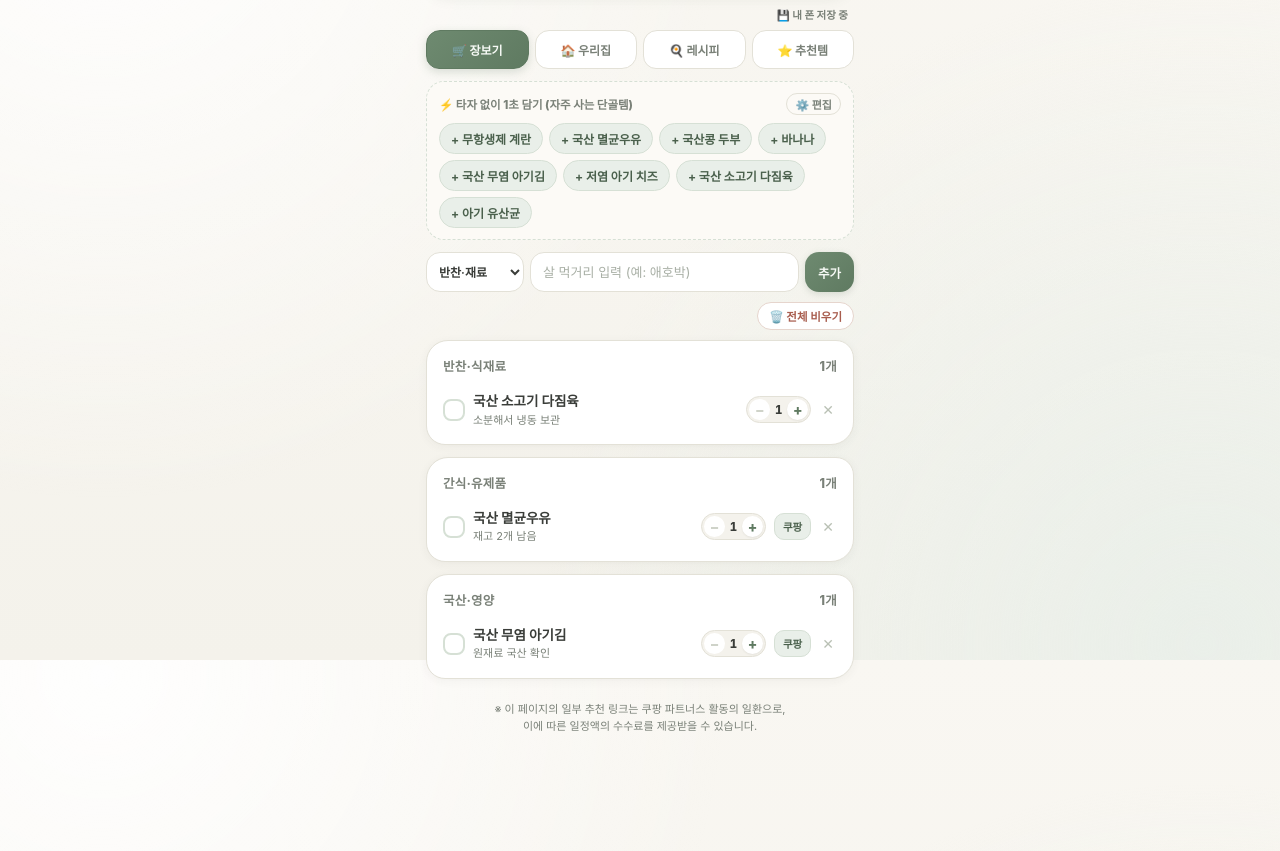
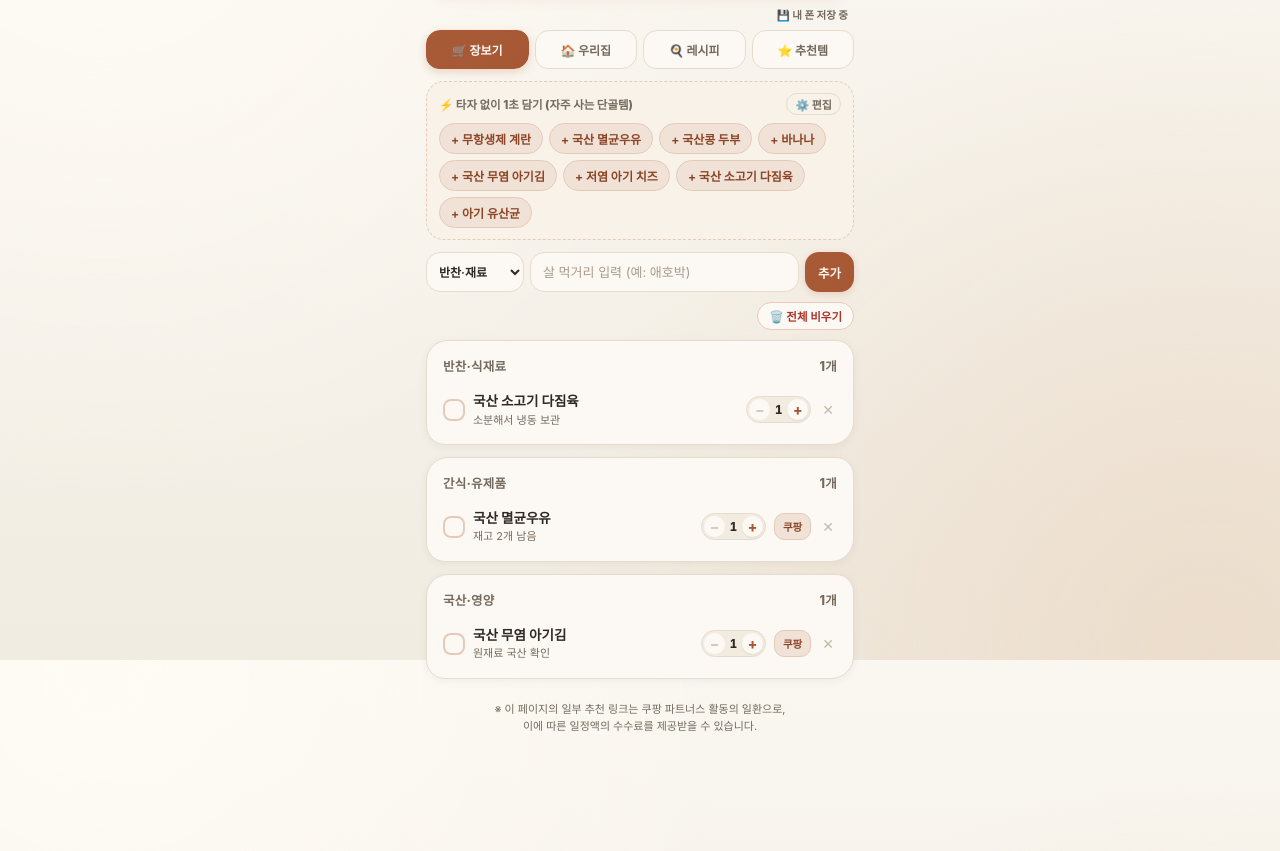
Before and after one commit to ranolist/baby-food, a plain HTML site: page index.html in a window 1280 px wide. Shown: the part 140-991 px from the top of the page. Drawn offline with nearby package versions, Linux system fonts and the light colour scheme.

Commit message:
컬러 테마 4종을 아이보리·테라코타 / 두부·실버블루 / 세이지 / 버건디 저채도 팔레트로 교체
- 기본 테마를 테라코타로 변경, 옛 테마 키(hunter·butter·blossom)는 가까운 테마로 매핑
- 카드·틴트·배지·상태 칩 색상과 대비 조정, theme-color·manifest 색 동기화

```diff
--- a/index.html
+++ b/index.html
@@ -22,57 +22,57 @@
 <link rel="icon" type="image/png" sizes="32x32" href="favicon-32.png">
 <link rel="icon" type="image/png" sizes="192x192" href="icon-192.png">
 <link rel="icon" href="favicon.ico" sizes="any">
-<meta name="theme-color" content="#F7F5F0">
+<meta name="theme-color" content="#F7F3EC">
 <meta name="apple-mobile-web-app-capable" content="yes">
 <meta name="apple-mobile-web-app-status-bar-style" content="default">
 <meta name="apple-mobile-web-app-title" content="집밥수첩">
 <style>
   :root {
-    /* ── 🎨 기본 팔레트: 🌿 세이지 · 오트밀 ── */
-    --bg: #F7F5F0;
-    --bg-top: #F9F7F2;
-    --bg-bottom: #F4F2EB;
-    --glow-rgb: 233, 239, 233;
-    --glow-hi-rgb: 255, 255, 255;
-    --card: #FFFFFF;
-    --card-soft: #FCFAF6;
-    --card-tint: #F8FAF6;
-    --text: #3A3D39;
-    --text-soft: #4E5A4C;
-    --sub: #7A8178;
-    --faint: #B9C0B4;
-    --faint-2: #CFD3C9;
-    --placeholder: #A8AFA5;
-    --accent: #5F7A61;
-    --accent-deep: #4A604C;
-    --accent-point: #5F7A61;
-    --accent-soft: #E9EFE9;
-    --accent-soft-2: #EEF3EA;
-    --accent-line: #D6E0D5;
-    --accent-line-2: #DCE4DB;
-    --accent-line-3: #CFDACC;
-    --accent-grad-1: #6E8A70;
-    --accent-grad-2: #5F7A61;
-    --on-accent: #F7FAF6;
-    --header-grad-1: #F4F6F0;
-    --header-grad-2: #E9EFE9;
-    --header-grad-3: #F1EFE6;
-    --line: #E3E1D7;
-    --line-soft: #EFEDE4;
-    --chip-bg: #F4F2EC;
-    --tint: #F1F2EA;
-    --tint-2: #EFF2EA;
-    --amber: #92794A;
-    --amber-soft: #F4EFE2;
-    --red: #A85D4E;
-    --red-soft: #F7EAE5;
-    --red-line: #E6D5CD;
-    --shadow-rgb: 95, 122, 97;
-    --ink-rgb: 58, 61, 57;
-    --toast-bg: #3A3D39;
-    --toast-text: #F7F5F0;
+    /* ── 🎨 기본 팔레트 1: 🏺 아이보리 · 테라코타 ── */
+    --bg: #F7F3EC;
+    --bg-top: #FAF7F1;
+    --bg-bottom: #F1ECE2;
+    --glow-rgb: 235, 219, 201;
+    --glow-hi-rgb: 255, 252, 246;
+    --card: #FCF9F4;
+    --card-soft: #F8F2E9;
+    --card-tint: #F9F4ED;
+    --text: #2F2925;
+    --text-soft: #463B33;
+    --sub: #756A5E;
+    --faint: #C6B9AA;
+    --faint-2: #D6CABB;
+    --placeholder: #A99A8B;
+    --accent: #A75734;
+    --accent-deep: #8C4527;
+    --accent-point: #B26A45;
+    --accent-soft: #F0E2D6;
+    --accent-soft-2: #F5EBE1;
+    --accent-line: #E4CBB8;
+    --accent-line-2: #EDD8C7;
+    --accent-line-3: #DCBEA8;
+    --accent-grad-1: #A85B37;
+    --accent-grad-2: #9C4F2F;
+    --on-accent: #FDF8F3;
+    --header-grad-1: #FAF3EA;
+    --header-grad-2: #EFDFD0;
+    --header-grad-3: #F6EEE3;
+    --line: #E6DCCD;
+    --line-soft: #F0E9DD;
+    --chip-bg: #F2EBDF;
+    --tint: #EEE8DC;
+    --tint-2: #F3EEE5;
+    --amber: #8A6A2F;
+    --amber-soft: #F5EDD8;
+    --red: #AB3327;
+    --red-soft: #F9E3DC;
+    --red-line: #EAC8BC;
+    --shadow-rgb: 167, 87, 52;
+    --ink-rgb: 47, 41, 37;
+    --toast-bg: #2F2925;
+    --toast-text: #F7F3EC;
     /* 예전 이름 그대로 쓰는 곳이 있어도 테마를 따라가게 연결 */
-    --green: var(--accent);
+    --green: var(--accent-deep);
     --green-soft: var(--accent-soft);
     --sage: var(--accent);
     --sage-deep: var(--accent-deep);
@@ -80,190 +80,190 @@
     --sage-soft: var(--accent-soft);
   }
 
-  /* 🌿 세이지 · 오트밀 */
+  /* 🏺 아이보리 · 테라코타 (기본) */
+  :root[data-theme="terracotta"] {
+    --bg: #F7F3EC;
+    --bg-top: #FAF7F1;
+    --bg-bottom: #F1ECE2;
+    --glow-rgb: 235, 219, 201;
+    --glow-hi-rgb: 255, 252, 246;
+    --card: #FCF9F4;
+    --card-soft: #F8F2E9;
+    --card-tint: #F9F4ED;
+    --text: #2F2925;
+    --text-soft: #463B33;
+    --sub: #756A5E;
+    --faint: #C6B9AA;
+    --faint-2: #D6CABB;
+    --placeholder: #A99A8B;
+    --accent: #A75734;
+    --accent-deep: #8C4527;
+    --accent-point: #B26A45;
+    --accent-soft: #F0E2D6;
+    --accent-soft-2: #F5EBE1;
+    --accent-line: #E4CBB8;
+    --accent-line-2: #EDD8C7;
+    --accent-line-3: #DCBEA8;
+    --accent-grad-1: #A85B37;
+    --accent-grad-2: #9C4F2F;
+    --on-accent: #FDF8F3;
+    --header-grad-1: #FAF3EA;
+    --header-grad-2: #EFDFD0;
+    --header-grad-3: #F6EEE3;
+    --line: #E6DCCD;
+    --line-soft: #F0E9DD;
+    --chip-bg: #F2EBDF;
+    --tint: #EEE8DC;
+    --tint-2: #F3EEE5;
+    --amber: #8A6A2F;
+    --amber-soft: #F5EDD8;
+    --red: #AB3327;
+    --red-soft: #F9E3DC;
+    --red-line: #EAC8BC;
+    --shadow-rgb: 167, 87, 52;
+    --ink-rgb: 47, 41, 37;
+    --toast-bg: #2F2925;
+    --toast-text: #F7F3EC;
+  }
+
+  /* 🩵 두부 화이트 · 실버 블루 */
+  :root[data-theme="silverblue"] {
+    --bg: #F2F1EB;
+    --bg-top: #F7F6F1;
+    --bg-bottom: #EAE8DF;
+    --glow-rgb: 213, 219, 226;
+    --glow-hi-rgb: 252, 253, 254;
+    --card: #FAFAF7;
+    --card-soft: #F4F4EE;
+    --card-tint: #F6F7F4;
+    --text: #262B31;
+    --text-soft: #3B434C;
+    --sub: #63696F;
+    --faint: #B8BBB7;
+    --faint-2: #C8CBC6;
+    --placeholder: #99A0A2;
+    --accent: #647486;
+    --accent-deep: #4A5867;
+    --accent-point: #85919F;
+    --accent-soft: #E6EAEE;
+    --accent-soft-2: #EEF1F3;
+    --accent-line: #D1D7DE;
+    --accent-line-2: #DEE3E7;
+    --accent-line-3: #C2CAD3;
+    --accent-grad-1: #5F6E7E;
+    --accent-grad-2: #4E5C6B;
+    --on-accent: #FAFCFD;
+    --header-grad-1: #F5F5F0;
+    --header-grad-2: #E3E6E8;
+    --header-grad-3: #F2F1EB;
+    --line: #DEDBD0;
+    --line-soft: #EBE9E0;
+    --chip-bg: #EDEAE1;
+    --tint: #E2E0D4;
+    --tint-2: #EBE9DF;
+    --amber: #8A6B33;
+    --amber-soft: #F4EEDA;
+    --red: #9E5747;
+    --red-soft: #F6E9E3;
+    --red-line: #E6D5CC;
+    --shadow-rgb: 100, 116, 134;
+    --ink-rgb: 38, 43, 49;
+    --toast-bg: #262B31;
+    --toast-text: #F2F1EB;
+  }
+
+  /* 🌿 웜 그레이 · 세이지 그린 */
   :root[data-theme="sage"] {
-    --bg: #F7F5F0;
-    --bg-top: #F9F7F2;
-    --bg-bottom: #F4F2EB;
-    --glow-rgb: 233, 239, 233;
-    --glow-hi-rgb: 255, 255, 255;
-    --card: #FFFFFF;
-    --card-soft: #FCFAF6;
-    --card-tint: #F8FAF6;
-    --text: #3A3D39;
-    --text-soft: #4E5A4C;
-    --sub: #7A8178;
-    --faint: #B9C0B4;
-    --faint-2: #CFD3C9;
-    --placeholder: #A8AFA5;
-    --accent: #5F7A61;
-    --accent-deep: #4A604C;
-    --accent-point: #5F7A61;
-    --accent-soft: #E9EFE9;
-    --accent-soft-2: #EEF3EA;
-    --accent-line: #D6E0D5;
-    --accent-line-2: #DCE4DB;
-    --accent-line-3: #CFDACC;
-    --accent-grad-1: #6E8A70;
-    --accent-grad-2: #5F7A61;
-    --on-accent: #F7FAF6;
-    --header-grad-1: #F4F6F0;
-    --header-grad-2: #E9EFE9;
-    --header-grad-3: #F1EFE6;
-    --line: #E3E1D7;
-    --line-soft: #EFEDE4;
-    --chip-bg: #F4F2EC;
-    --tint: #F1F2EA;
-    --tint-2: #EFF2EA;
-    --amber: #92794A;
-    --amber-soft: #F4EFE2;
-    --red: #A85D4E;
-    --red-soft: #F7EAE5;
-    --red-line: #E6D5CD;
-    --shadow-rgb: 95, 122, 97;
-    --ink-rgb: 58, 61, 57;
-    --toast-bg: #3A3D39;
-    --toast-text: #F7F5F0;
-  }
-
-  /* 🌲 헌터 그린 · 샌드 듄 (깊은 초록 + 따뜻한 샌드) */
-  :root[data-theme="hunter"] {
-    --bg: #F9F5E9;
-    --bg-top: #FBF8EF;
-    --bg-bottom: #F2ECDB;
-    --glow-rgb: 221, 214, 185;
-    --glow-hi-rgb: 255, 253, 246;
-    --card: #FFFDF7;
-    --card-soft: #FBF7EC;
-    --card-tint: #F7F8EE;
-    --text: #333A2E;
-    --text-soft: #4A5442;
-    --sub: #6E7663;
-    --faint: #C2BEA8;
-    --faint-2: #D2CEB9;
-    --placeholder: #ADA892;
-    --accent: #3E5F44;
-    --accent-deep: #2E4834;
-    --accent-point: #3E5F44;
-    --accent-soft: #E7EAD6;
-    --accent-soft-2: #EFF1E3;
-    --accent-line: #D6CFAE;
-    --accent-line-2: #E2DCC2;
-    --accent-line-3: #CFC9A6;
-    --accent-grad-1: #4F7355;
-    --accent-grad-2: #3E5F44;
-    --on-accent: #FBFCF6;
-    --header-grad-1: #F6F1DE;
-    --header-grad-2: #EDE7CF;
-    --header-grad-3: #F3ECDA;
-    --line: #E3DCC6;
-    --line-soft: #EFEBDD;
-    --chip-bg: #F1ECDA;
-    --tint: #F1EDDF;
-    --tint-2: #F3EFE2;
-    --amber: #8A6A33;
-    --amber-soft: #F4EAD0;
-    --red: #9E5347;
-    --red-soft: #F6E8E0;
-    --red-line: #E7D5C4;
-    --shadow-rgb: 62, 95, 68;
-    --ink-rgb: 51, 58, 46;
-    --toast-bg: #333A2E;
-    --toast-text: #F9F5E9;
-  }
-
-  /* 🩵 블루 그레이 · 모닝 버터 (맑은 블루 + 버터 옐로) */
-  :root[data-theme="butter"] {
-    --bg: #FBF6E6;
-    --bg-top: #FDF9EF;
-    --bg-bottom: #F4ECD2;
-    --glow-rgb: 243, 217, 143;
-    --glow-hi-rgb: 255, 253, 245;
-    --card: #FFFDF8;
-    --card-soft: #FDF8E7;
-    --card-tint: #F7FAFD;
-    --text: #333B47;
-    --text-soft: #4A5462;
-    --sub: #6B7582;
-    --faint: #C6C4B4;
-    --faint-2: #D7D4C4;
-    --placeholder: #ABA893;
-    --accent: #5A87B8;
-    --accent-deep: #37608B;
-    --accent-point: #729BC7;
-    --accent-soft: #F7E6A8;
-    --accent-soft-2: #FBF2D0;
-    --accent-line: #EBD88F;
-    --accent-line-2: #F3E5B4;
-    --accent-line-3: #E3CB79;
-    --accent-grad-1: #729BC7;
-    --accent-grad-2: #4B76A6;
-    --on-accent: #FBFDFF;
-    --header-grad-1: #FEF8E7;
-    --header-grad-2: #F5DE9C;
-    --header-grad-3: #E9F1FA;
-    --line: #E6DEC7;
-    --line-soft: #F1EBD8;
-    --chip-bg: #FBF3DC;
-    --tint: #F8F1DD;
-    --tint-2: #FAF5E6;
-    --amber: #8A6B33;
-    --amber-soft: #FCEFD0;
-    --green: #3E6B98;
-    --green-soft: #DCE9F6;
-    --red: #A1584A;
-    --red-soft: #F8EAE4;
-    --red-line: #E7D8CE;
-    --shadow-rgb: 90, 135, 184;
-    --ink-rgb: 51, 59, 71;
-    --toast-bg: #333B47;
-    --toast-text: #FBF6E6;
-  }
-
-  /* 🌸 소프트 리넨 · 체리 블라썸 (리넨 바탕 + 벚꽃 핑크) */
-  :root[data-theme="blossom"] {
-    --bg: #F5F1E6;
-    --bg-top: #FAF6EC;
-    --bg-bottom: #F0EADC;
-    --glow-rgb: 250, 221, 228;
-    --glow-hi-rgb: 255, 253, 250;
-    --card: #FFFCFA;
-    --card-soft: #FBF5F2;
-    --card-tint: #FDF8F3;
-    --text: #3B3336;
-    --text-soft: #55424A;
-    --sub: #7B6C71;
-    --faint: #C9BCB6;
-    --faint-2: #D8CCC6;
-    --placeholder: #B0A29C;
-    --accent: #B84F6B;
-    --accent-deep: #A84158;
-    --accent-point: #D9738A;
-    --accent-soft: #FCE9EE;
-    --accent-soft-2: #FDF2F5;
-    --accent-line: #F3CAD5;
-    --accent-line-2: #F6D9E1;
-    --accent-line-3: #F1C2CF;
-    --accent-grad-1: #BC5470;
-    --accent-grad-2: #A94560;
-    --on-accent: #FFF9FA;
-    --header-grad-1: #FCF4F1;
-    --header-grad-2: #F9E3E9;
-    --header-grad-3: #FBF6EB;
-    --line: #E8DFD2;
-    --line-soft: #F2EBE1;
-    --chip-bg: #F4EDE3;
-    --tint: #F3EDE4;
-    --tint-2: #F6F0E7;
-    --amber: #8B6A38;
-    --amber-soft: #F7EEDA;
-    --red: #A34F42;
-    --red-soft: #F8E9E3;
-    --red-line: #E8D7CD;
-    --shadow-rgb: 184, 79, 107;
-    --ink-rgb: 59, 51, 54;
-    --toast-bg: #3B3336;
-    --toast-text: #FBF7EF;
+    --bg: #F3F3EF;
+    --bg-top: #F8F8F5;
+    --bg-bottom: #EBECE6;
+    --glow-rgb: 222, 227, 217;
+    --glow-hi-rgb: 253, 254, 252;
+    --card: #FAFBF8;
+    --card-soft: #F4F5F0;
+    --card-tint: #F6F7F2;
+    --text: #292C26;
+    --text-soft: #3E443A;
+    --sub: #6B6D62;
+    --faint: #BABCB2;
+    --faint-2: #CACCC3;
+    --placeholder: #9C9E94;
+    --accent: #667058;
+    --accent-deep: #4E5843;
+    --accent-point: #7E8870;
+    --accent-soft: #E9EBE3;
+    --accent-soft-2: #F0F1EA;
+    --accent-line: #D7DBCE;
+    --accent-line-2: #E2E5DB;
+    --accent-line-3: #C9D0BE;
+    --accent-grad-1: #68745B;
+    --accent-grad-2: #565F48;
+    --on-accent: #FAFBF7;
+    --header-grad-1: #F5F6F1;
+    --header-grad-2: #E6E9DF;
+    --header-grad-3: #F1F2EB;
+    --line: #DFE0D7;
+    --line-soft: #EBECE4;
+    --chip-bg: #ECEDE6;
+    --tint: #E5E7E0;
+    --tint-2: #EBEDE6;
+    --amber: #89702F;
+    --amber-soft: #F4EFDA;
+    --red: #A05545;
+    --red-soft: #F7E9E3;
+    --red-line: #E7D6CD;
+    --shadow-rgb: 102, 112, 88;
+    --ink-rgb: 41, 44, 38;
+    --toast-bg: #292C26;
+    --toast-text: #F3F3EF;
+  }
+
+  /* 🍷 웜 샌드 · 버건디 (토피 브라운 포인트) */
+  :root[data-theme="burgundy"] {
+    --bg: #F6EFEA;
+    --bg-top: #FBF6F2;
+    --bg-bottom: #F0E6DF;
+    --glow-rgb: 233, 213, 201;
+    --glow-hi-rgb: 255, 251, 247;
+    --card: #FCF9F6;
+    --card-soft: #F8F0EA;
+    --card-tint: #FAF4F0;
+    --text: #2B1E1E;
+    --text-soft: #43302E;
+    --sub: #7C6A64;
+    --faint: #C9B8AE;
+    --faint-2: #D9C9BF;
+    --placeholder: #AC998F;
+    --accent: #592224;
+    --accent-deep: #45191B;
+    --accent-point: #7C5D41;
+    --accent-soft: #F0E1DC;
+    --accent-soft-2: #F6ECE8;
+    --accent-line: #E4CBC4;
+    --accent-line-2: #EDD9D2;
+    --accent-line-3: #DBBDB4;
+    --accent-grad-1: #6E3032;
+    --accent-grad-2: #592224;
+    --on-accent: #FDF8F6;
+    --header-grad-1: #FAF2ED;
+    --header-grad-2: #EDDBD3;
+    --header-grad-3: #F7EDE5;
+    --line: #E7D9CF;
+    --line-soft: #F1E7DF;
+    --chip-bg: #F2E8E0;
+    --tint: #EADFD6;
+    --tint-2: #F1E8E0;
+    --amber: #8A6636;
+    --amber-soft: #F5EBDA;
+    --green: #6B5138;
+    --green-soft: #EFE2D5;
+    --red: #A03A34;
+    --red-soft: #F8E4DF;
+    --red-line: #E9CFC7;
+    --shadow-rgb: 89, 34, 36;
+    --ink-rgb: 43, 30, 30;
+    --toast-bg: #2B1E1E;
+    --toast-text: #F6EFEA;
   }
   * { box-sizing: border-box; -webkit-tap-highlight-color: transparent; }
   body {
@@ -739,10 +739,13 @@
 <script>
 /* 테마는 화면이 그려지기 전에 먼저 붙여야 깜빡임이 없어요 */
 (function () {
-  var THEME_BG = { sage: '#F7F5F0', hunter: '#F9F5E9', butter: '#FAF8F1', blossom: '#F5F1E6' };
-  var t = 'sage';
-  try { t = localStorage.getItem('baby_food_theme_v1') || 'sage'; } catch (e) {}
-  if (!THEME_BG[t]) t = 'sage';
+  /* 새 4테마 + 옛 테마 키 안전 매핑 (없거나 모르는 값이면 기본 1번 테라코타) */
+  var THEME_BG = { terracotta: '#F7F3EC', silverblue: '#F2F1EB', sage: '#F3F3EF', burgundy: '#F6EFEA' };
+  var LEGACY_THEME = { hunter: 'sage', butter: 'silverblue', blossom: 'burgundy' };
+  var t = 'terracotta';
+  try { t = localStorage.getItem('baby_food_theme_v1') || 'terracotta'; } catch (e) {}
+  if (LEGACY_THEME[t]) t = LEGACY_THEME[t];
+  if (!THEME_BG[t]) t = 'terracotta';
   document.documentElement.setAttribute('data-theme', t);
   var m = document.querySelector('meta[name="theme-color"]');
   if (m) m.setAttribute('content', THEME_BG[t]);
@@ -955,19 +958,23 @@ const FAMILY_KEY = 'baby_food_family_v1';
 
 /* ═══════════ 🎨 컬러 테마 (사용자 선택) ═══════════ */
 const THEME_KEY = 'baby_food_theme_v1';
-const THEME_BG = { sage: '#F7F5F0', hunter: '#F9F5E9', butter: '#FAF8F1', blossom: '#F5F1E6' };
+const DEFAULT_THEME = 'terracotta';
+const THEME_BG = { terracotta: '#F7F3EC', silverblue: '#F2F1EB', sage: '#F3F3EF', burgundy: '#F6EFEA' };
+/* 옛 테마 키 → 새 테마 매핑 (색감이 가장 가까운 쪽으로) */
+const LEGACY_THEME = { hunter: 'sage', butter: 'silverblue', blossom: 'burgundy' };
 const THEMES = [
-  { id: 'sage',    emoji: '🌿', name: '세이지 · 오트밀',          desc: '차분한 기본 그린',          sw: ['#5F7A61', '#F7F5F0'] },
-  { id: 'hunter',  emoji: '🌲', name: '헌터 그린 · 샌드 듄',    desc: '깊은 초록 + 따뜻한 샌드',    sw: ['#3E5F44', '#DDD6B9'] },
-  { id: 'butter',  emoji: '🩵', name: '블루 그레이 · 모닝 버터', desc: '맑은 블루 + 버터 옐로',      sw: ['#729BC7', '#F3D98F'] },
-  { id: 'blossom', emoji: '🌸', name: '소프트 리넨 · 체리 블라썸', desc: '포근한 리넨 + 벚꽃 핑크',    sw: ['#D9738A', '#F5F1E6'] }
+  { id: 'terracotta', emoji: '🏺', name: '아이보리 · 테라코타',     desc: '따뜻한 클레이 브라운',      sw: ['#A75734', '#F7F3EC'] },
+  { id: 'silverblue', emoji: '🩵', name: '두부 화이트 · 실버 블루', desc: '차분한 블루 그레이',        sw: ['#647486', '#E2E0D4'] },
+  { id: 'sage',       emoji: '🌿', name: '웜 그레이 · 세이지',      desc: '고요한 세이지 그린',        sw: ['#667058', '#E5E7E0'] },
+  { id: 'burgundy',   emoji: '🍷', name: '웜 샌드 · 버건디',        desc: '깊은 버건디 + 토피 브라운', sw: ['#592224', '#7C5D41'] }
 ];
-let themeId = 'sage';
+let themeId = DEFAULT_THEME;
 
 function loadTheme() {
-  let t = 'sage';
-  try { t = localStorage.getItem(THEME_KEY) || 'sage'; } catch (e) {}
-  return THEMES.some(x => x.id === t) ? t : 'sage';
+  let t = DEFAULT_THEME;
+  try { t = localStorage.getItem(THEME_KEY) || DEFAULT_THEME; } catch (e) {}
+  t = LEGACY_THEME[t] || t;
+  return THEMES.some(x => x.id === t) ? t : DEFAULT_THEME;
 }
 function applyTheme(id, silent) {
   const theme = THEMES.find(x => x.id === id) || THEMES[0];
@@ -975,7 +982,7 @@ function applyTheme(id, silent) {
   document.documentElement.setAttribute('data-theme', theme.id);
   try { localStorage.setItem(THEME_KEY, theme.id); } catch (e) {}
   const meta = document.querySelector('meta[name="theme-color"]');
-  if (meta) meta.setAttribute('content', THEME_BG[theme.id] || '#F7F5F0');
+  if (meta) meta.setAttribute('content', THEME_BG[theme.id] || THEME_BG[DEFAULT_THEME]);
   renderThemeList();
   if (!silent) showToast(`${theme.emoji} ${theme.name} 테마로 바뀌었어요`);
 }
```
Also changed, not shown: manifest.json.
